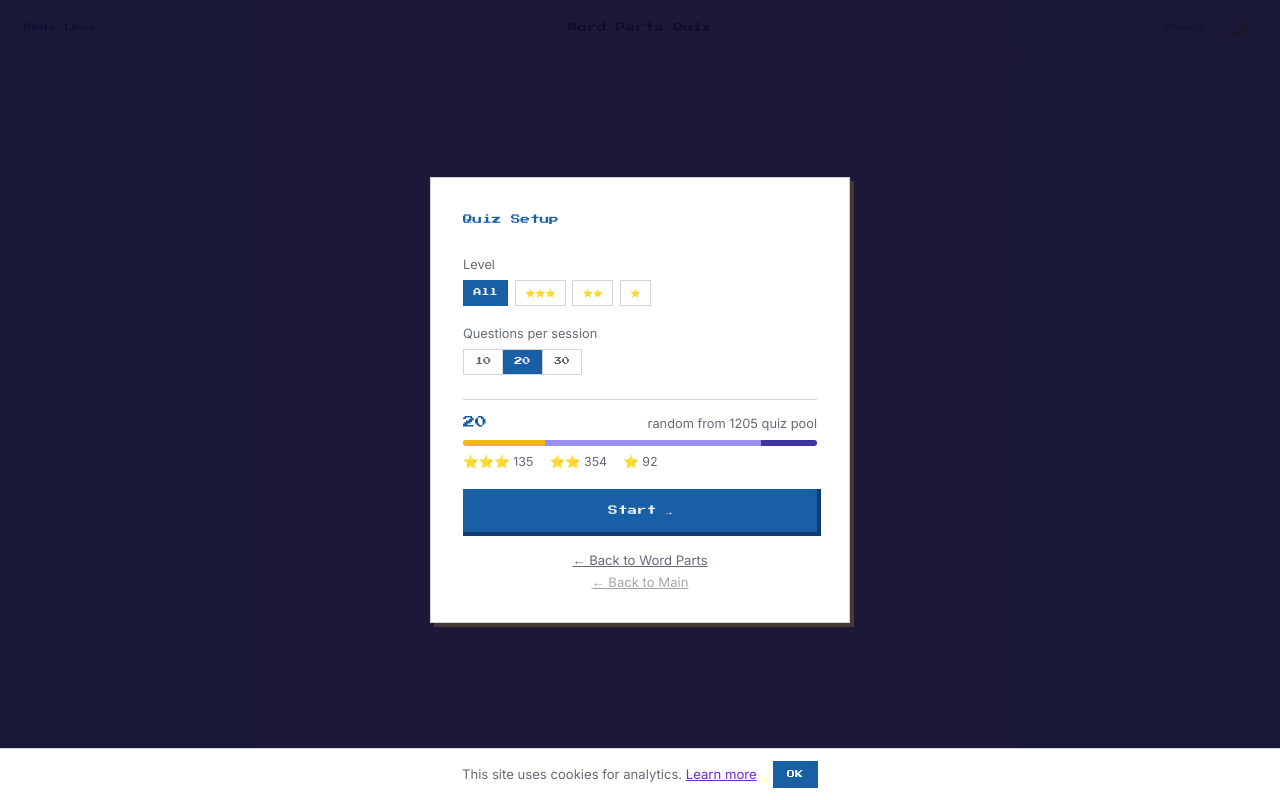
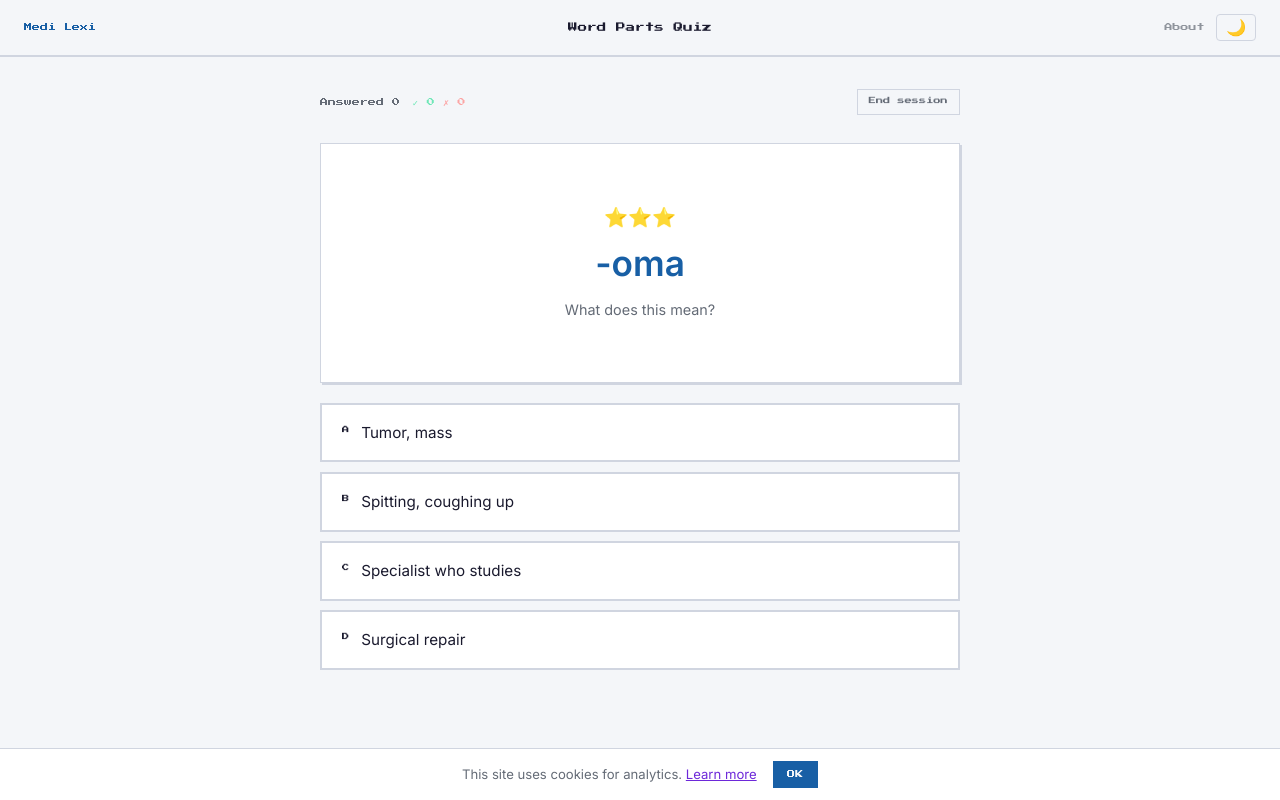
Before and after one commit to 372dev/medilexi, a Next.js app: page /wordparts/quiz in a window 1280 px wide. Shown: the top 800 px of the page. Built offline with nearby package versions, Linux system fonts and the light colour scheme.

Commit message:
feat: word-parts quiz becomes endless Practice (no setup, q1+q2 only, deduped distractors)

```diff
--- a/src/app/wordparts/quiz/page.tsx
+++ b/src/app/wordparts/quiz/page.tsx
@@ -1,6 +1,6 @@
 'use client'
 
-import { useState } from 'react'
+import { useState, useEffect } from 'react'
 import Link from 'next/link'
 import partsData from '@/data/medical_wordparts.json'
 import { LVL_TEXT } from '@/lib/vocab-constants'
@@ -11,7 +11,7 @@ interface WordPart {
   d: string; ex: [string,string][]; syn?: string[]
 }
 interface Question {
-  type: 1|2|3|4
+  type: 1|2
   wp: string; t: 'p'|'r'|'s'; lvl: 1|2|3
   question: string
   options: string[]
@@ -21,12 +21,10 @@ interface Question {
 
 /* ─── Static data ─── */
 const ALL = partsData as WordPart[]
-const COUNT_OPTIONS = [10, 20, 30] as const
 const LABELS = ['A','B','C','D']
 
 /* ─── Helpers ─── */
 function cleanDef(d: string) { return d.replace(/^\([^)]+\)\s*/, '').trim() }
-function simpleDef(d: string) { return cleanDef(d).split(/[;,]/)[0].trim().toLowerCase() }
 function shuffle<T>(arr: T[]): T[] {
   const a = [...arr]
   for (let i = a.length - 1; i > 0; i--) {
@@ -36,138 +34,68 @@ function shuffle<T>(arr: T[]): T[] {
   return a
 }
 
-const WRAPPERS = [
-  'Inflammation of', 'Surgical removal of', 'Surgical repair of',
-  'Study of', 'Visual examination of', 'Examination of',
-  'Abnormal enlargement of', 'Tumor of', 'Infection of',
-  'Surgical incision of', 'Imaging of', 'Fixation of',
-]
-function detectWrapper(def: string) {
-  return WRAPPERS.find(w => def.toLowerCase().startsWith(w.toLowerCase())) ?? null
+/* Distractors: exclude the entry, its synonyms, AND any part that shares its
+   meaning (so no option is secretly also correct); prefer the same type. */
+function distractors(entry: WordPart): WordPart[] {
+  const excl = new Set([entry.wp, ...(entry.syn ?? [])])
+  const answerDef = cleanDef(entry.d).toLowerCase()
+  const eligible = ALL.filter(p => !excl.has(p.wp) && cleanDef(p.d).toLowerCase() !== answerDef)
+  const sameType = eligible.filter(p => p.t === entry.t)
+  const pool = sameType.length >= 3 ? sameType : eligible
+  return shuffle(pool).slice(0, 3)
 }
 
-/* ─── Question builders ─── */
+/* ─── Question builders (meaning + which-part only) ─── */
 function q1(entry: WordPart): Question {
-  const excl = new Set([entry.wp, ...(entry.syn ?? [])])
-  const dist = shuffle(ALL.filter(p => !excl.has(p.wp))).slice(0, 3)
-  const opts = shuffle([entry, ...dist])
-  const ci = opts.indexOf(entry)
+  const opts = shuffle([entry, ...distractors(entry)])
   return {
     type: 1, wp: entry.wp, t: entry.t, lvl: entry.lvl,
     question: `What does **${entry.wp}** mean?`,
     options: opts.map(e => cleanDef(e.d)),
-    correctIdx: ci,
+    correctIdx: opts.indexOf(entry),
     feedback: opts.map(e => `${e.wp} = ${cleanDef(e.d)}`)
   }
 }
 
 function q2(entry: WordPart): Question {
-  const excl = new Set([entry.wp, ...(entry.syn ?? [])])
-  const dist = shuffle(ALL.filter(p => !excl.has(p.wp))).slice(0, 3)
-  const opts = shuffle([entry, ...dist])
-  const ci = opts.indexOf(entry)
+  const opts = shuffle([entry, ...distractors(entry)])
   return {
     type: 2, wp: entry.wp, t: entry.t, lvl: entry.lvl,
     question: `Which word part means **"${cleanDef(entry.d)}"**?`,
     options: opts.map(e => e.wp),
-    correctIdx: ci,
+    correctIdx: opts.indexOf(entry),
     feedback: opts.map(e => `${e.wp} = ${cleanDef(e.d)}`)
   }
 }
 
-function q3(entry: WordPart): Question | null {
-  if (entry.t !== 'r') return null
-  for (const [term, def] of entry.ex) {
-    const wrapper = detectWrapper(def)
-    if (!wrapper) continue
-    const excl = new Set([entry.wp, ...(entry.syn ?? [])])
-    const dist = shuffle(ALL.filter(p => p.t === 'r' && !excl.has(p.wp))).slice(0, 3)
-    if (dist.length < 3) return null
-    const correctText = `${wrapper} the ${simpleDef(entry.d)}`
-    const items = shuffle([
-      { text: correctText,                                ref: entry, correct: true  },
-      ...dist.map(d => ({ text: `${wrapper} the ${simpleDef(d.d)}`, ref: d, correct: false }))
-    ])
-    const ci = items.findIndex(o => o.correct)
-    return {
-      type: 3, wp: entry.wp, t: entry.t, lvl: entry.lvl,
-      question: `What does **"${term}"** mean?`,
-      options: items.map(o => o.text),
-      correctIdx: ci,
-      feedback: items.map(o => `${o.ref.wp} = ${cleanDef(o.ref.d)}`)
-    }
-  }
-  return null
-}
-
-function q4(entry: WordPart): Question | null {
-  if (!entry.syn?.length) return null
-  const synEntry = ALL.find(p => p.wp === entry.syn![0])
-  if (!synEntry) return null
-  const excl = new Set([entry.wp, ...(entry.syn ?? [])])
-  const sameT = ALL.filter(p => p.t === entry.t && !excl.has(p.wp))
-  const distPool = sameT.length >= 3 ? sameT : ALL.filter(p => !excl.has(p.wp))
-  const dist = shuffle(distPool).slice(0, 3)
-  const opts = shuffle([synEntry, ...dist])
-  const ci = opts.indexOf(synEntry)
-  return {
-    type: 4, wp: entry.wp, t: entry.t, lvl: entry.lvl,
-    question: `Which word part shares the same meaning as **${entry.wp}**?`,
-    options: opts.map(e => e.wp),
-    correctIdx: ci,
-    feedback: opts.map(e => `${e.wp} = ${cleanDef(e.d)}`)
-  }
-}
-
-/* ─── Pool builder ─── */
-function buildPool(filtered: WordPart[]): Question[] {
+/* Endless pool: q1 for every part, q2 for lvl>=2 (natural high-yield lean). */
+function buildPool(): Question[] {
   const pool: Question[] = []
-  for (const e of filtered) {
+  for (const e of ALL) {
     pool.push(q1(e))
     if (e.lvl >= 2) pool.push(q2(e))
-    if (e.lvl >= 3) {
-      const bonus = e.syn?.length ? q4(e) : e.t === 'r' ? q3(e) : null
-      pool.push(bonus ?? q1(e))
-    }
   }
-  return pool
+  return shuffle(pool)
 }
 
 /* ─── Component ─── */
-export default function WordPartsQuiz() {
-  /* Setup */
-  const [showSetup,  setShowSetup]  = useState(true)
-  const [lvlFilter,  setLvl]        = useState<number | null>(null)
-  const [count,      setCount]      = useState<number>(20)
+export default function WordPartsPractice() {
+  const [questions, setQuestions] = useState<Question[]>([])
+  const [mode,      setMode]      = useState<'endless'|'retry'>('endless')
+  const [qIdx,      setQIdx]      = useState(0)
+  const [selected,  setSelected]  = useState<number | null>(null)
+  const [score,     setScore]     = useState(0)
+  const [missed,    setMissed]    = useState<Question[]>([])
+  const [ended,     setEnded]     = useState(false)
 
-  /* Session */
-  const [started,   setStarted]    = useState(false)
-  const [questions, setQuestions]  = useState<Question[]>([])
-  const [qIdx,      setQIdx]       = useState(0)
-  const [selected,  setSelected]   = useState<number | null>(null)
-  const [score,     setScore]      = useState(0)
-  const [missed,    setMissed]     = useState<Question[]>([])
+  /* Build the first pool on the client (avoids SSR/Math.random hydration mismatch). */
+  useEffect(() => { setQuestions(buildPool()) }, [])
 
-  /* Derived */
-  const filtered  = ALL.filter(p => !lvlFilter || p.lvl === lvlFilter)
-  const poolSize  = filtered.reduce((s, p) => s + p.lvl, 0)
-  const q         = questions[qIdx]
-  const answered  = selected !== null
-  const done      = started && !showSetup && qIdx >= questions.length
+  const q        = questions[qIdx]
+  const answered = selected !== null
+  const total    = score + missed.length
 
   /* ── Actions ── */
-  function startSession() {
-    const pool = shuffle(buildPool(filtered)).slice(0, count)
-    setQuestions(pool); setMissed([]); setScore(0)
-    setQIdx(0); setSelected(null)
-    setStarted(true); setShowSetup(false)
-  }
-
-  function retryMissed() {
-    setQuestions(shuffle([...missed])); setMissed([]); setScore(0)
-    setQIdx(0); setSelected(null)
-  }
-
   function handleAnswer(i: number) {
     if (answered) return
     setSelected(i)
@@ -175,7 +103,28 @@ export default function WordPartsQuiz() {
     else setMissed(m => [...m, q])
   }
 
-  function handleNext() { setSelected(null); setQIdx(i => i + 1) }
+  function handleNext() {
+    setSelected(null)
+    const next = qIdx + 1
+    if (next >= questions.length) {
+      if (mode === 'endless') { setQuestions(buildPool()); setQIdx(0) }
+      else { setEnded(true) }
+    } else {
+      setQIdx(next)
+    }
+  }
+
+  function endSession() { setEnded(true) }
+
+  function retryMissed() {
+    setQuestions(shuffle([...missed]))
+    setMode('retry'); setQIdx(0); setSelected(null); setScore(0); setMissed([]); setEnded(false)
+  }
+
+  function newPractice() {
+    setQuestions(buildPool())
+    setMode('endless'); setQIdx(0); setSelected(null); setScore(0); setMissed([]); setEnded(false)
+  }
 
   /* ── Option colors ── */
   function optBg(i: number) {
@@ -202,118 +151,36 @@ export default function WordPartsQuiz() {
     const m = question.match(/\*\*"?([^"*]+)"?\*\*/)
     return m ? m[1] : wp
   }
-  function qInstruction(type: 1|2|3|4) {
-    if (type === 1) return 'What does this mean?'
-    if (type === 2) return 'Which word part means this?'
-    if (type === 3) return 'What does this medical term mean?'
-    return 'Which word part shares the same meaning?'
+  function qInstruction(type: 1|2) {
+    return type === 1 ? 'What does this mean?' : 'Which word part means this?'
+  }
+
+  /* ── Loading (first client render before the pool is built) ── */
+  if (!ended && questions.length === 0) {
+    return (
+      <div style={{ maxWidth:'640px', margin:'3rem auto 0', textAlign:'center', color:'var(--color-text-dim)', fontSize:'0.9rem' }}>
+        Loading practice…
+      </div>
+    )
   }
 
   return (
     <>
-      {/* ══ Setup Modal ══ */}
-      {showSetup && (
-        <div style={{ position:'fixed', inset:0, zIndex:200, background:'rgba(13,11,43,0.94)', display:'flex', alignItems:'center', justifyContent:'center', padding:'1rem' }}>
-          <div style={{ background:'var(--color-panel)', border:'1px solid var(--color-border)', padding:'2rem', width:'100%', maxWidth:'420px', boxShadow:'4px 4px 0 0 rgba(240,180,41,0.2)' }}>
-
-            <div style={{ fontFamily:'var(--font-pixel)', fontSize:'0.6rem', color:'var(--color-gold)', lineHeight:2, marginBottom:'1.75rem' }}>
-              Quiz Setup
-            </div>
-
-            {/* Level */}
-            <div style={{ marginBottom:'1.25rem' }}>
-              <div style={{ fontSize:'0.8rem', color:'var(--color-text-dim)', marginBottom:'0.5rem' }}>Level</div>
-              <div className="c-filter-row" style={{ marginBottom:0 }}>
-                <button className={`c-pill ${!lvlFilter ? 'c-pill--active' : ''}`} onClick={() => setLvl(null)}>All</button>
-                {[3,2,1].map(l => (
-                  <button key={l} className={`c-pill c-pill--star ${lvlFilter===l ? 'c-pill--active' : ''}`}
-                    aria-label={LVL_TEXT[l]} onClick={() => setLvl(lvlFilter===l ? null : l)}>
-                    {'⭐'.repeat(l)}
-                  </button>
-                ))}
-              </div>
-            </div>
-
-            {/* Count */}
-            <div style={{ marginBottom:'1.5rem' }}>
-              <div style={{ fontSize:'0.8rem', color:'var(--color-text-dim)', marginBottom:'0.5rem' }}>Questions per session</div>
-              <div className="c-toggle">
-                {COUNT_OPTIONS.map(n => (
-                  <button key={n} className={`c-toggle__btn ${count===n ? 'c-toggle__btn--active' : ''}`}
-                    onClick={() => setCount(n)}>{n}</button>
-                ))}
-              </div>
-            </div>
-
-            {/* Distribution */}
-            <div style={{ borderTop:'1px solid var(--color-border)', paddingTop:'1rem', marginBottom:'1.25rem' }}>
-              <div style={{ display:'flex', justifyContent:'space-between', alignItems:'baseline', marginBottom:'0.55rem' }}>
-                <span style={{ fontFamily:'var(--font-pixel)', fontSize:'0.75rem', color:'var(--color-gold)' }}>
-                  {Math.min(count, poolSize)}
-                </span>
-                <span style={{ fontSize:'0.8rem', color:'var(--color-text-dim)' }}>
-                  {poolSize > count ? `random from ${poolSize} quiz pool` : 'questions selected'}
-                </span>
-              </div>
-              <div style={{ height:'6px', display:'flex', borderRadius:'3px', overflow:'hidden', marginBottom:'0.55rem', background:'var(--color-border)' }}>
-                {([3,2,1] as const).map((l, i) => {
-                  const cnt = filtered.filter(p => p.lvl === l).length
-                  const color = i===0 ? '#F0B429' : i===1 ? '#9B8FEF' : '#3D36A0'
-                  return cnt > 0
-                    ? <div key={l} style={{ width:`${(cnt/filtered.length)*100}%`, background:color, transition:'width 0.3s' }} />
-                    : null
-                })}
-              </div>
-              <div style={{ display:'flex', gap:'1rem', marginBottom:'0.6rem' }}>
-                {([3,2,1] as const).map((l, i) => {
-                  const color = i===0 ? '#F0B429' : i===1 ? '#9B8FEF' : '#5A5490'
-                  const label = i===0 ? '⭐⭐⭐' : i===1 ? '⭐⭐' : '⭐'
-                  return (
-                    <span key={l} style={{ fontSize:'0.78rem', color:'var(--color-text-dim)' }}>
-                      <span style={{ color }}>{label}</span> {filtered.filter(p => p.lvl===l).length}
-                    </span>
-                  )
-                })}
-              </div>
-            </div>
-
-            <button className="c-btn-pixel" onClick={startSession} disabled={poolSize===0}
-              style={{ width:'100%', fontSize:'0.6rem', padding:'0.85rem', opacity:poolSize===0?0.4:1, cursor:poolSize===0?'not-allowed':'pointer' }}>
-              Start →
-            </button>
-
-            <div style={{ textAlign:'center', marginTop:'1.25rem', display:'flex', flexDirection:'column', gap:'0.4rem' }}>
-              <Link href="/wordparts" style={{ fontSize:'0.82rem', color:'var(--color-text-dim)', textDecoration:'underline' }}>
-                ← Back to Word Parts
-              </Link>
-              <Link href="/" style={{ fontSize:'0.82rem', color:'var(--color-text-dim)', textDecoration:'underline', opacity:0.6 }}>
-                ← Back to Main
-              </Link>
-            </div>
-          </div>
-        </div>
-      )}
-
-      {/* ══ Quiz Area ══ */}
-      {started && !showSetup && !done && q && (
+      {/* ══ Practice Session ══ */}
+      {!ended && q && (
         <div style={{ maxWidth:'640px', margin:'2rem auto 0' }}>
 
-          {/* Progress row */}
-          <div style={{ display:'flex', alignItems:'center', justifyContent:'space-between', marginBottom:'0.5rem' }}>
-            <div style={{ fontFamily:'var(--font-pixel)', fontSize:'0.5rem', color:'var(--color-text-dim)' }}>
-              {qIdx + 1} / {questions.length}
+          {/* Tally row */}
+          <div style={{ display:'flex', alignItems:'center', justifyContent:'space-between', marginBottom:'1.75rem' }}>
+            <div style={{ fontFamily:'var(--font-pixel)', fontSize:'0.5rem', color:'var(--color-text-dim)', lineHeight:1.8 }}>
+              {mode === 'retry' ? 'Retry ' : 'Answered '}{total}
               <span style={{ marginLeft:'0.75rem', color:'#6EE7B7' }}>✓ {score}</span>
               <span style={{ marginLeft:'0.5rem', color:'#FCA5A5' }}>✗ {missed.length}</span>
             </div>
-            <button onClick={() => setShowSetup(true)}
-              style={{ fontFamily:'var(--font-pixel)', fontSize:'0.45rem', color:'var(--color-text-dim)', background:'none', border:'1px solid var(--color-border)', padding:'0.2rem 0.55rem', cursor:'pointer', lineHeight:1.8, opacity:0.7 }}>
-              ⚙
+            <button onClick={endSession}
+              style={{ fontFamily:'var(--font-pixel)', fontSize:'0.45rem', color:'var(--color-text-dim)', background:'none', border:'1px solid var(--color-border)', padding:'0.35rem 0.7rem', cursor:'pointer', lineHeight:1.8 }}>
+              End session
             </button>
-          </div>
-
-          {/* Progress bar */}
-          <div style={{ height:'8px', background:'var(--color-border)', borderRadius:'4px', overflow:'hidden', marginBottom:'1.75rem' }}>
-            <div style={{ height:'100%', background:'var(--color-gold)', borderRadius:'4px', width:`${(qIdx/questions.length)*100}%`, transition:'width 0.3s' }} />
           </div>
 
           {/* Question card */}
@@ -373,15 +240,18 @@ export default function WordPartsQuiz() {
         </div>
       )}
 
-      {/* ══ Done Screen ══ */}
-      {done && (
+      {/* ══ Summary (after End session) ══ */}
+      {ended && (
         <div style={{ maxWidth:'640px', margin:'2rem auto 0' }}>
           <div style={{ textAlign:'center', marginBottom:'2rem' }}>
             <div style={{ fontFamily:'var(--font-pixel)', fontSize:'1.4rem', color:'var(--color-gold)', marginBottom:'0.5rem' }}>
-              ✓ {score} / {questions.length}
+              ✓ {score} / {total}
             </div>
             <p style={{ fontSize:'0.95rem', color:'var(--color-text-dim)' }}>
-              {score === questions.length ? 'Perfect score!' : score >= questions.length * 0.8 ? 'Great job!' : 'Keep practicing!'}
+              {total === 0 ? 'No questions answered yet.'
+                : score === total ? 'Perfect — every one right!'
+                : score >= total * 0.8 ? 'Great session!'
+                : 'Keep practicing!'}
             </p>
           </div>
 
@@ -412,10 +282,16 @@ export default function WordPartsQuiz() {
                 ✗ Retry ({missed.length})
               </button>
             )}
-            <button onClick={() => { setShowSetup(true) }} className="c-btn-pixel"
-              style={{ fontSize:'0.5rem', padding:'0.65rem 1.5rem', background:'var(--color-panel)', color:'var(--color-text-dim)', border:'1px solid var(--color-border)', boxShadow:'none' }}>
-              New Session
+            <button onClick={newPractice} className="c-btn-pixel"
+              style={{ fontSize:'0.5rem', padding:'0.65rem 1.5rem' }}>
+              New practice
             </button>
+          </div>
+
+          <div style={{ textAlign:'center', marginTop:'1.75rem', display:'flex', flexDirection:'column', gap:'0.4rem' }}>
+            <Link href="/wordparts" style={{ fontSize:'0.82rem', color:'var(--color-text-dim)', textDecoration:'underline' }}>
+              ← Back to Word Parts
+            </Link>
           </div>
         </div>
       )}
```
